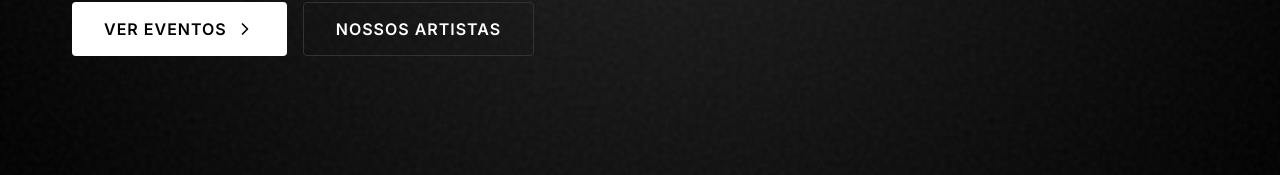
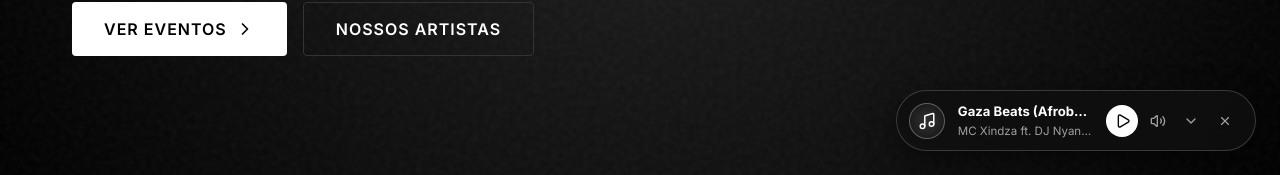
Before and after one commit to afonsoDomingos/mabrinhenhe, a React (Vite) app: page / in a window 1280 px wide. Shown: the part 625-800 px from the top of the page. Built offline with nearby package versions, Linux system fonts and the light colour scheme; no server answers.

Commit message:
Add Floating Audio Player with animated vinyl disc, play/pause controls, mute and minimize features

```diff
--- a/src/App.jsx
+++ b/src/App.jsx
@@ -8,6 +8,7 @@ import Community from './components/Community';
 import Gallery from './components/Gallery';
 import Contact from './components/Contact';
 import Newsletter from './components/Newsletter';
+import AudioPlayer from './components/AudioPlayer';
 import Footer from './components/Footer';
 import Admin from './pages/Admin';
 import ArtistPage from './pages/ArtistPage';
@@ -38,6 +39,7 @@ function App() {
         <Header onSelectArtist={(id) => { setSelectedEventId(null); setSelectedArtistId(id); }} onSelectEvent={(id) => { setSelectedArtistId(null); setSelectedEventId(id); }} />
         <ArtistPage artistId={selectedArtistId} onBack={() => setSelectedArtistId(null)} />
         <Footer />
+        <AudioPlayer />
       </div>
     );
   }
@@ -48,6 +50,7 @@ function App() {
         <Header onSelectArtist={(id) => { setSelectedEventId(null); setSelectedArtistId(id); }} onSelectEvent={(id) => { setSelectedArtistId(null); setSelectedEventId(id); }} />
         <EventPage eventId={selectedEventId} onBack={() => setSelectedEventId(null)} />
         <Footer />
+        <AudioPlayer />
       </div>
     );
   }
@@ -65,6 +68,7 @@ function App() {
         <Contact />
       </main>
       <Footer />
+      <AudioPlayer />
     </div>
   );
 }
--- /dev/null
+++ b/src/components/AudioPlayer.css
@@ -0,0 +1,138 @@
+.audio-player-wrapper {
+  position: fixed;
+  bottom: 1.5rem;
+  right: 1.5rem;
+  z-index: 999;
+}
+
+.audio-player-card {
+  position: relative;
+  border-radius: 40px;
+  padding: 0.6rem 1rem 0.6rem 0.75rem;
+  background: rgba(15, 15, 15, 0.88);
+  backdrop-filter: blur(16px);
+  -webkit-backdrop-filter: blur(16px);
+  border: 1px solid rgba(255, 255, 255, 0.18);
+  box-shadow: 0 10px 30px rgba(0, 0, 0, 0.5);
+  overflow: hidden;
+  transition: all 0.3s cubic-bezier(0.4, 0, 0.2, 1);
+  max-width: 360px;
+}
+
+.audio-player-card.minimized {
+  padding: 0.5rem;
+  border-radius: 50px;
+  max-width: 140px;
+}
+
+.audio-progress-bar {
+  position: absolute;
+  top: 0;
+  left: 0;
+  height: 2px;
+  background: white;
+  transition: width 0.2s linear;
+}
+
+.audio-player-inner {
+  display: flex;
+  align-items: center;
+  gap: 0.8rem;
+}
+
+.audio-disc {
+  width: 36px;
+  height: 36px;
+  border-radius: 50%;
+  background: radial-gradient(circle, #333 0%, #111 100%);
+  border: 1px solid rgba(255, 255, 255, 0.3);
+  display: flex;
+  align-items: center;
+  justify-content: center;
+  color: white;
+  flex-shrink: 0;
+}
+
+.audio-disc.spinning {
+  animation: spin 4s linear infinite;
+}
+
+@keyframes spin {
+  100% {
+    transform: rotate(360deg);
+  }
+}
+
+.audio-info {
+  display: flex;
+  flex-direction: column;
+  min-width: 0;
+  flex: 1;
+}
+
+.audio-track-title {
+  font-size: 0.82rem;
+  font-weight: 700;
+  color: white;
+  white-space: nowrap;
+  overflow: hidden;
+  text-overflow: ellipsis;
+}
+
+.audio-artist-name {
+  font-size: 0.72rem;
+  color: var(--text-secondary);
+  white-space: nowrap;
+  overflow: hidden;
+  text-overflow: ellipsis;
+}
+
+.audio-controls {
+  display: flex;
+  align-items: center;
+  gap: 0.35rem;
+  flex-shrink: 0;
+}
+
+.audio-btn {
+  background: none;
+  border: none;
+  color: var(--text-secondary);
+  cursor: pointer;
+  display: flex;
+  align-items: center;
+  justify-content: center;
+  width: 28px;
+  height: 28px;
+  border-radius: 50%;
+  transition: all 0.2s;
+}
+
+.audio-btn:hover {
+  color: white;
+  background: rgba(255, 255, 255, 0.1);
+}
+
+.audio-btn.play-btn {
+  background: white;
+  color: black;
+  width: 32px;
+  height: 32px;
+}
+
+.audio-btn.play-btn:hover {
+  opacity: 0.88;
+  background: white;
+}
+
+@media (max-width: 480px) {
+  .audio-player-wrapper {
+    bottom: 1rem;
+    right: 1rem;
+    left: 1rem;
+  }
+
+  .audio-player-card {
+    max-width: 100%;
+  }
+}
--- /dev/null
+++ b/src/components/AudioPlayer.jsx
@@ -0,0 +1,141 @@
+import React, { useState, useEffect, useRef } from 'react';
+import { Play, Pause, Volume2, VolumeX, Music, X, ChevronUp, ChevronDown } from 'lucide-react';
+import { motion, AnimatePresence } from 'framer-motion';
+import './AudioPlayer.css';
+
+// Sample royalty-free audio tracks for featured Gaza sounds preview
+const sampleTracks = [
+  {
+    id: 1,
+    title: 'Gaza Beats (Afrobeat Mix)',
+    artist: 'MC Xindza ft. DJ Nyanga',
+    src: 'https://www.soundhelix.com/examples/mp3/SoundHelix-Song-1.mp3',
+  },
+  {
+    id: 2,
+    title: 'Marrabenta Vibrations',
+    artist: 'Grupo Chibuto',
+    src: 'https://www.soundhelix.com/examples/mp3/SoundHelix-Song-2.mp3',
+  },
+  {
+    id: 3,
+    title: 'Xai-Xai Nights',
+    artist: 'Bella Maputo',
+    src: 'https://www.soundhelix.com/examples/mp3/SoundHelix-Song-3.mp3',
+  },
+];
+
+const AudioPlayer = () => {
+  const [isPlaying, setIsPlaying] = useState(false);
+  const [currentTrackIndex, setCurrentTrackIndex] = useState(0);
+  const [isMuted, setIsMuted] = useState(false);
+  const [isMinimized, setIsMinimized] = useState(false);
+  const [isVisible, setIsVisible] = useState(true);
+  const [progress, setProgress] = useState(0);
+
+  const audioRef = useRef(null);
+
+  const currentTrack = sampleTracks[currentTrackIndex];
+
+  useEffect(() => {
+    if (audioRef.current) {
+      if (isPlaying) {
+        audioRef.current.play().catch(() => setIsPlaying(false));
+      } else {
+        audioRef.current.pause();
+      }
+    }
+  }, [isPlaying, currentTrackIndex]);
+
+  const togglePlay = () => {
+    setIsPlaying(!isPlaying);
+  };
+
+  const toggleMute = () => {
+    if (audioRef.current) {
+      audioRef.current.muted = !isMuted;
+      setIsMuted(!isMuted);
+    }
+  };
+
+  const handleTimeUpdate = () => {
+    if (audioRef.current) {
+      const current = audioRef.current.currentTime;
+      const duration = audioRef.current.duration || 1;
+      setProgress((current / duration) * 100);
+    }
+  };
+
+  const handleNext = () => {
+    setCurrentTrackIndex((prev) => (prev + 1) % sampleTracks.length);
+    setIsPlaying(true);
+  };
+
+  if (!isVisible) return null;
+
+  return (
+    <div className="audio-player-wrapper">
+      <audio
+        ref={audioRef}
+        src={currentTrack.src}
+        onTimeUpdate={handleTimeUpdate}
+        onEnded={handleNext}
+      />
+
+      <AnimatePresence>
+        <motion.div
+          className={`audio-player-card glass ${isMinimized ? 'minimized' : ''}`}
+          initial={{ y: 80, opacity: 0 }}
+          animate={{ y: 0, opacity: 1 }}
+          exit={{ y: 80, opacity: 0 }}
+          transition={{ duration: 0.4 }}
+        >
+          {/* Progress bar line */}
+          <div className="audio-progress-bar" style={{ width: `${progress}%` }} />
+
+          <div className="audio-player-inner">
+            {/* Equalizer icon / Album Art */}
+            <div className={`audio-disc ${isPlaying ? 'spinning' : ''}`}>
+              <Music size={18} />
+            </div>
+
+            {/* Track Metadata */}
+            {!isMinimized && (
+              <div className="audio-info">
+                <span className="audio-track-title">{currentTrack.title}</span>
+                <span className="audio-artist-name">{currentTrack.artist}</span>
+              </div>
+            )}
+
+            {/* Controls */}
+            <div className="audio-controls">
+              <button className="audio-btn play-btn" onClick={togglePlay} title={isPlaying ? 'Pausar' : 'Tocar'}>
+                {isPlaying ? <Pause size={16} /> : <Play size={16} style={{ marginLeft: 2 }} />}
+              </button>
+
+              {!isMinimized && (
+                <button className="audio-btn mute-btn" onClick={toggleMute} title={isMuted ? 'Ativar som' : 'Mudar para mudo'}>
+                  {isMuted ? <VolumeX size={16} /> : <Volume2 size={16} />}
+                </button>
+              )}
+
+              <button
+                className="audio-btn toggle-min-btn"
+                onClick={() => setIsMinimized(!isMinimized)}
+                title={isMinimized ? 'Expandir' : 'Minimizar'}
+              >
+                {isMinimized ? <ChevronUp size={16} /> : <ChevronDown size={16} />}
+              </button>
+
+              <button className="audio-btn close-btn" onClick={() => setIsVisible(false)} title="Fechar Player">
+                <X size={14} />
+              </button>
+            </div>
+          </div>
+        </motion.div>
+      </AnimatePresence>
+    </div>
+  );
+};
+
+export default AudioPlayer;
```
